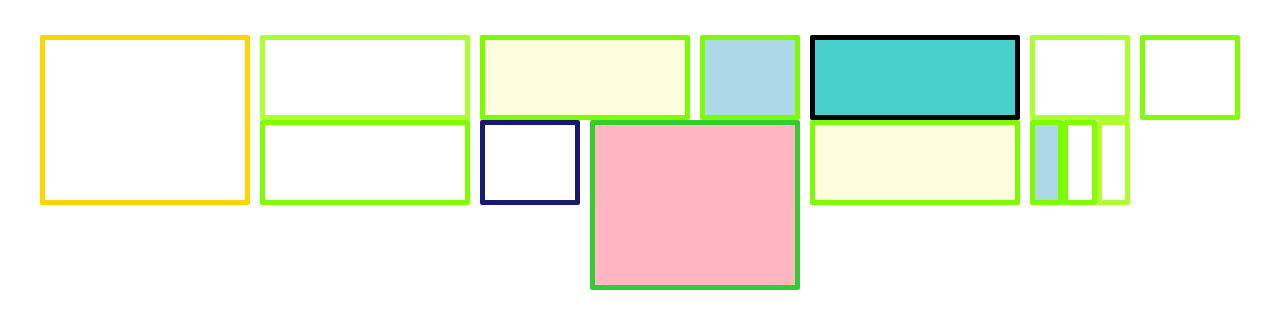
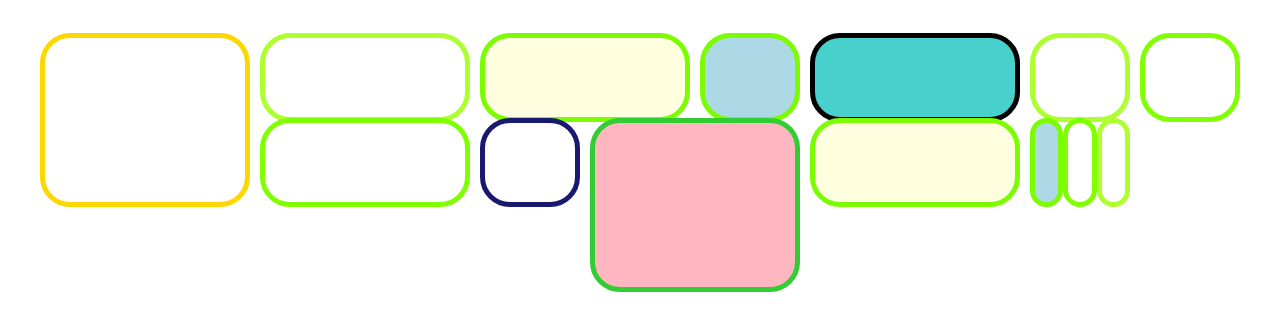
Before and after one commit to MagicWishbone6/Brick-Challenge, a plain HTML site: page index.html in a window 1280 px wide. Drawn offline with Linux system fonts and the light colour scheme.

Commit message:
updated box

```diff
--- a/stylesheet.css
+++ b/stylesheet.css
@@ -18,6 +18,8 @@
     width: 100%;
     height: 100%;
     object-fit: cover;
+    border-radius: 30px;
+    padding-bottom: 4px;
 }
 
 html, body {
@@ -41,54 +43,44 @@ html, body {
 
 #box1 {
     border:5px solid #FFD700;
-    border-radius: 2px;
 }
 
 #box2 {
       border: 5px solid #32CD32;
-      border-radius: 2px;
       background-color: lightpink;
 }
 
 #box3 {
     border: 5px solid #7CFC00;
-    border-radius: 2px;
     background-color: lightyellow;
 }
 
 #box4 {
     border: 5px solid #7FFF00;
-    border-radius: 2px;
 }
 
 #box5 {
     border: 5px solid #ADFF2F;
-    border-radius: 2px;
 }
 
 #box6 {
     border:5px solid black;
-    border-radius: 2px;
     background-color: #48D1CC;
 }
 
 #box7 {
       border: 5px solid #191970;
-      border-radius: 2px;
 }
 
 #box8 {
     border: 5px solid #7CFC00;
-    border-radius: 2px;
     background-color: lightblue;
 }
 
 #box9 {
     border: 5px solid #7FFF00;
-    border-radius: 2px;
 }
 
 #box10 {
     border: 5px solid #ADFF2F;
-    border-radius: 2px;
 }
```
